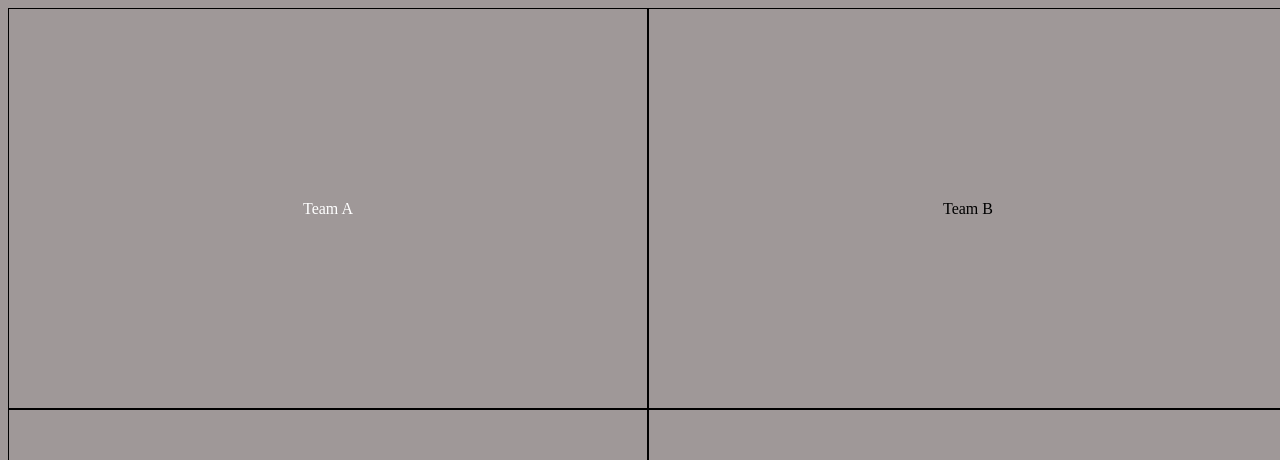
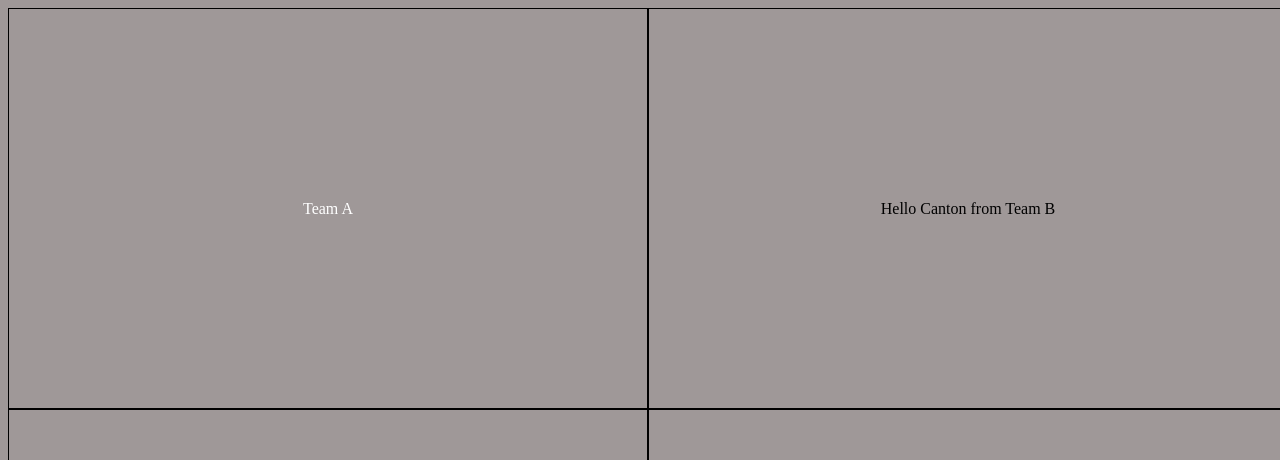
Before and after one commit to tyaustin1/canton-project, a Next.js app: page / in a window 1280 px wide. Shown: the top 460 px of the page. Built offline with nearby package versions, Linux system fonts and the light colour scheme; no server answers.

Commit message:
modify team b text

```diff
--- a/app/page.tsx
+++ b/app/page.tsx
@@ -34,7 +34,7 @@ export default function Home() {
             {/* Section 1 Content */}
             Team A
           </div>
-          <div className="section">{/* Section 2 Content */}Team B</div>
+          <div className="section">{/* Section 2 Content */}Hello Canton from Team B</div>
         </div>
         <div className="row">
           <div className="section">{/* Section 3 Content */}Team C</div>
```
